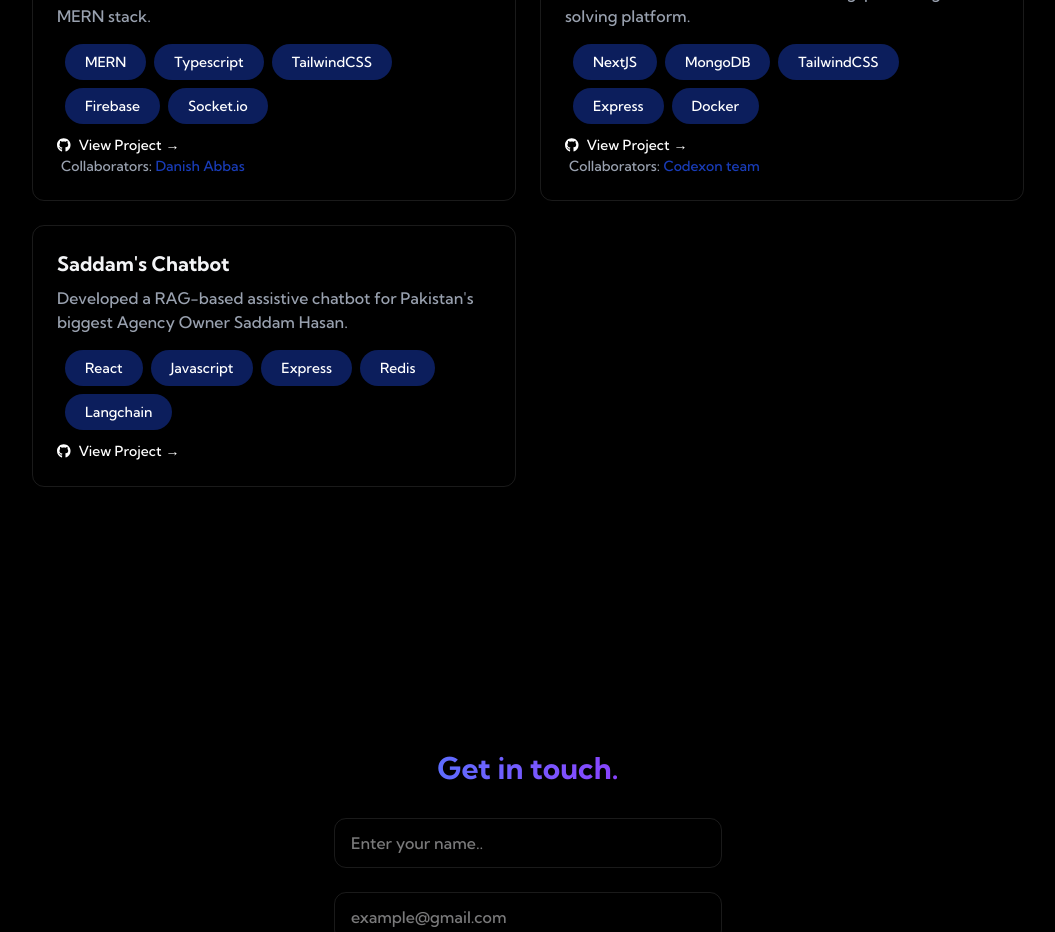
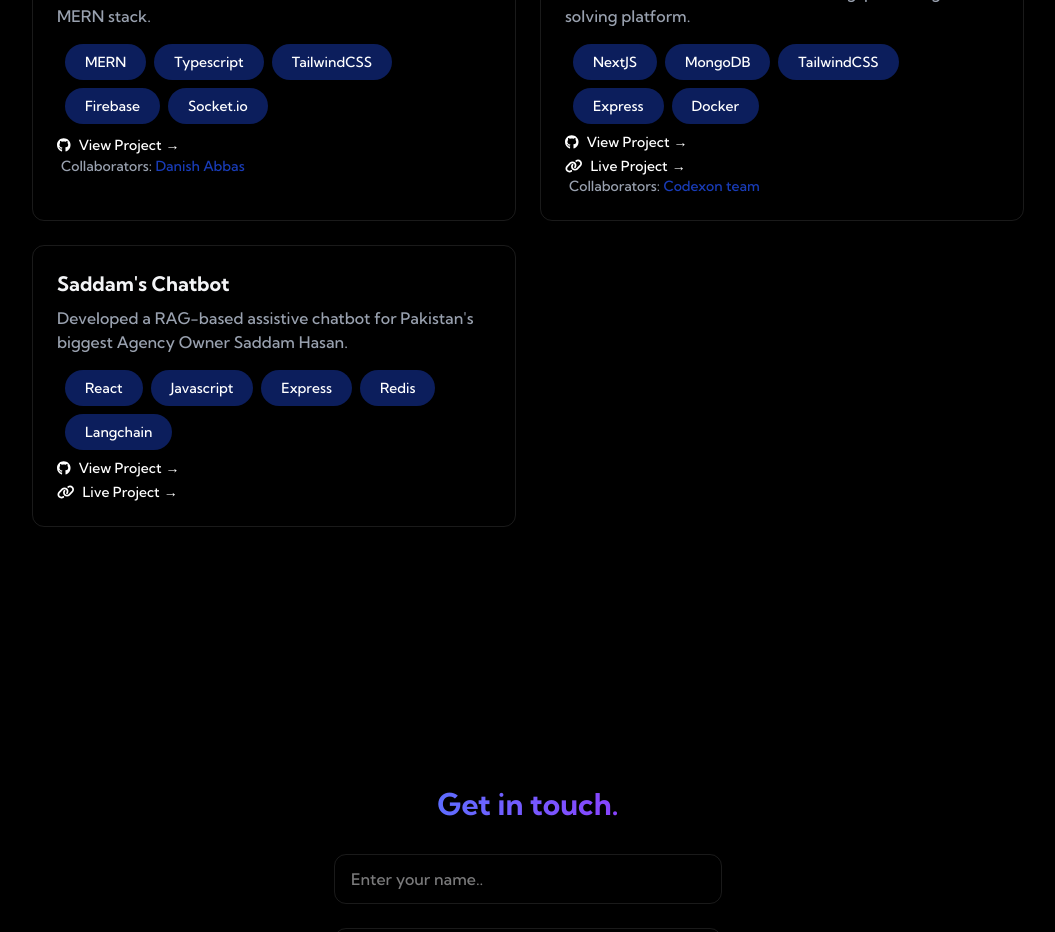
Before and after one commit to Momena-akhtar/momena-in-real-life, a React (Vite) app: page / in a window 1280 px wide. Shown: the part 2700-3632 px from the top of the page, without its empty margins (112-1167 px from the left). Built offline with nearby package versions, Linux system fonts and the light colour scheme.

Commit message:
added live projects links

```diff
--- a/src/components/sections/Projects.tsx
+++ b/src/components/sections/Projects.tsx
@@ -1,6 +1,7 @@
 import { FontAwesomeIcon } from '@fortawesome/react-fontawesome';
 import { faGithub } from '@fortawesome/free-brands-svg-icons';
 import RevealOnScroll from '../RevealOnScroll';
+import { faLink } from '@fortawesome/free-solid-svg-icons';
 const Projects = () => {
   return (
     <section
@@ -85,9 +86,19 @@ const Projects = () => {
             <a
               target='_blank'
               href="https://github.com/TalalMajeed/Quiz-Rush"
-            className=" text-white hover:text-blue-800 text-sm transition-colors">
-                <FontAwesomeIcon icon={faGithub}  className="text-white pr-2" />
+              className="text-white hover:text-blue-800 text-sm transition-colors block mb-1"
+            >
+              <FontAwesomeIcon icon={faGithub} className="text-white pr-2" />
               View Project
+              <span className="ml-1 text-sm">&#8594;</span>
+            </a>
+            <a
+              target='_blank'
+              href="https://quizrush.developertest.cloud/"
+              className="text-white hover:text-blue-800 text-sm transition-colors block"
+            >
+              <FontAwesomeIcon icon={faLink} className="text-white pr-2" />
+              Live Project
               <span className="ml-1 text-sm">&#8594;</span>
             </a>
             <div className='ml-1 text-sm text-gray-400'>
@@ -97,6 +108,7 @@ const Projects = () => {
                 className='text-blue-800'
                 href="#"> {" "}Codexon team</a>
             </div>
+
           </div>
           {/* SADDAM'S CHATBOT */}
           <div className="p-6 rounded-xl border border-white/10 hover:-translate-y-1 hover:border-blue-800/50
@@ -128,12 +140,21 @@ const Projects = () => {
             <a
               target='_blank'
               href="https://github.com/Momena-akhtar/chatbot"
-            className=" text-white hover:text-blue-800 text-sm transition-colors">
-                <FontAwesomeIcon icon={faGithub}  className="text-white pr-2" />
+              className="text-white hover:text-blue-800 text-sm transition-colors block mb-1"
+            >
+              <FontAwesomeIcon icon={faGithub} className="text-white pr-2" />
               View Project
               <span className="ml-1 text-sm">&#8594;</span>
             </a>
-
+            <a
+              target='_blank'
+              href="https://saddam-chatbot.vercel.app/"
+              className="text-white hover:text-blue-800 text-sm transition-colors block"
+            >
+              <FontAwesomeIcon icon={faLink} className="text-white pr-2" />
+              Live Project
+              <span className="ml-1 text-sm">&#8594;</span>
+            </a>
           </div>
         </div>
       </div>
```
Lines whose indentation alone changed are shown as unchanged.
